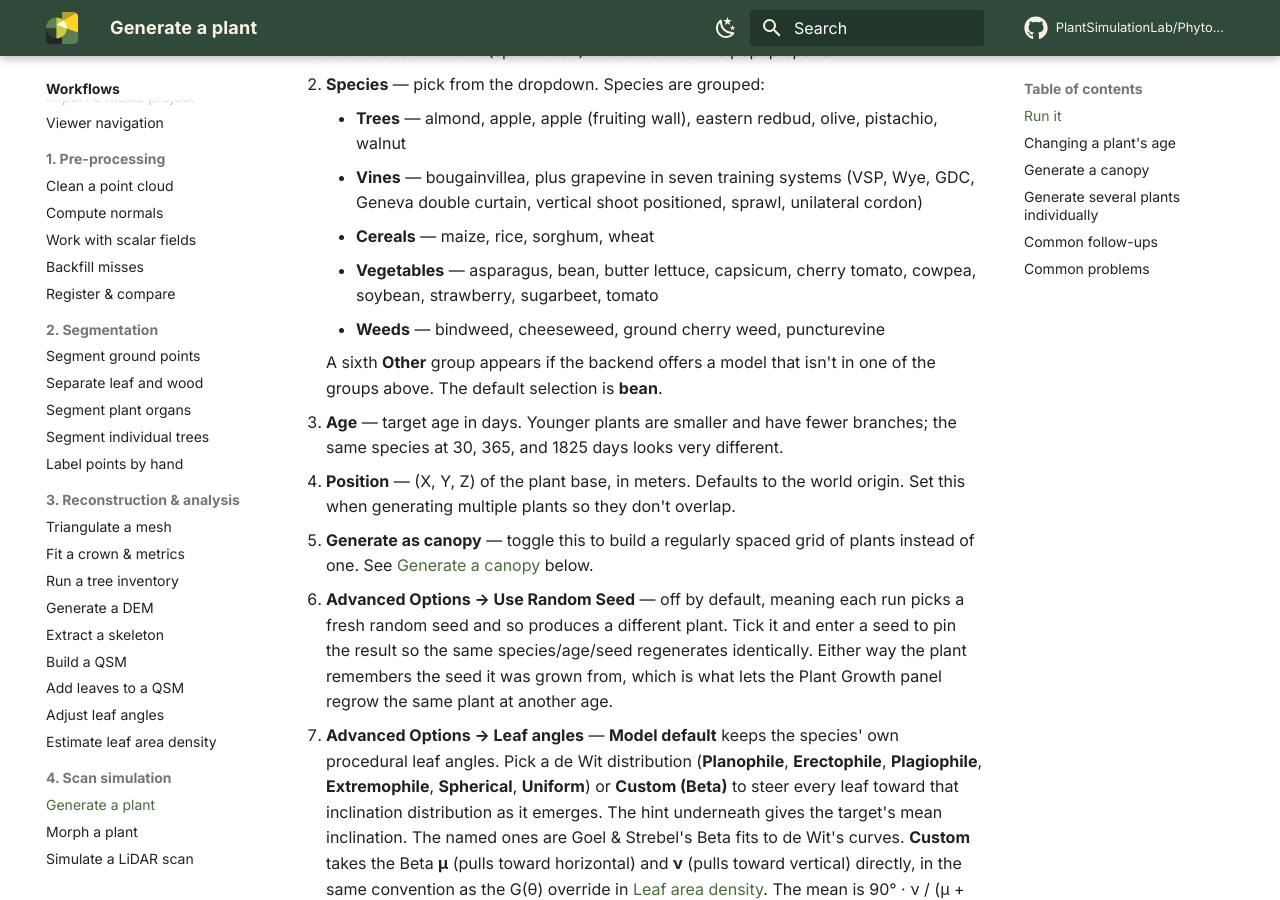
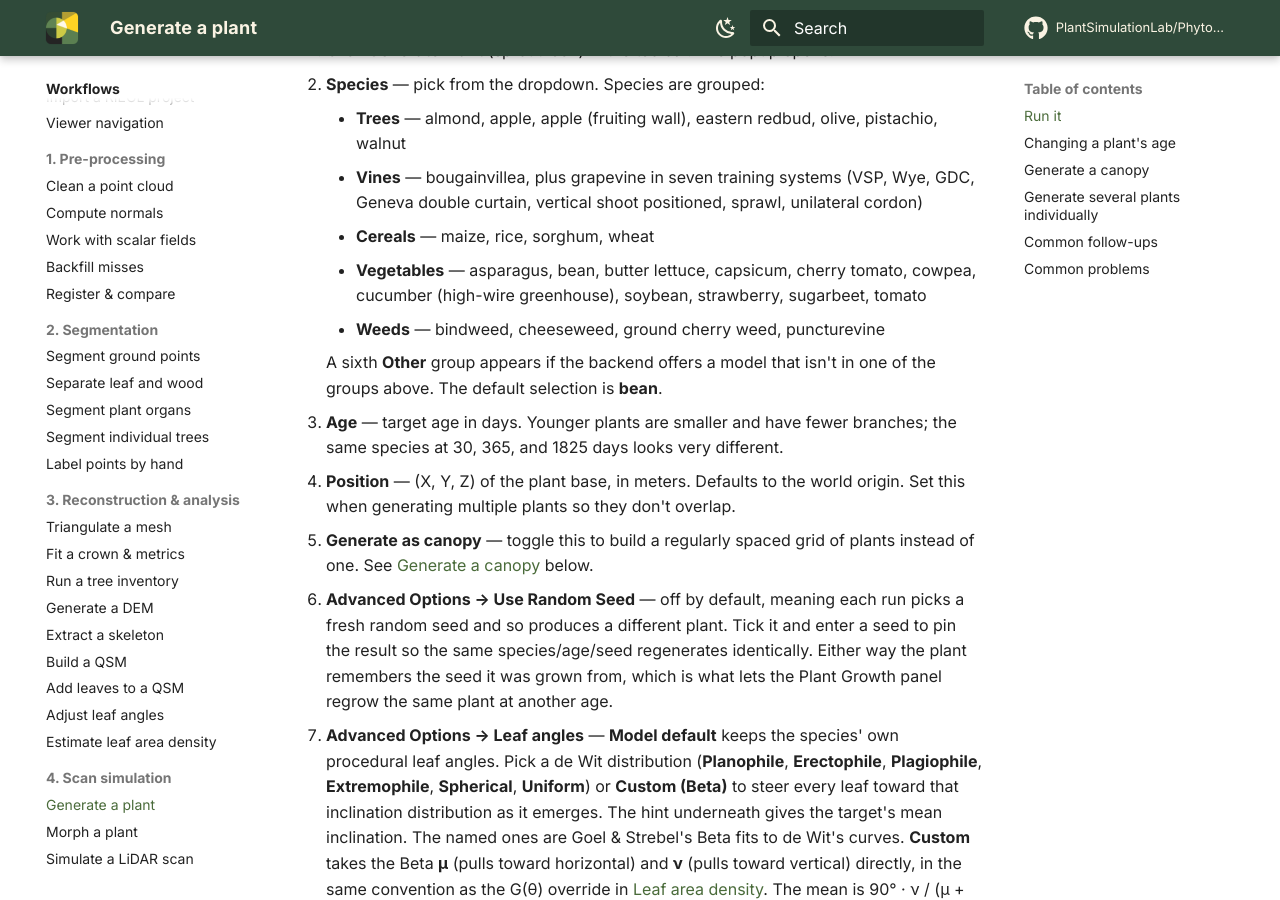
Before and after one commit to PlantSimulationLab/Phytograph, an MkDocs documentation site: the page built from docs/docs/workflows/generate-plant.md, in a window 1280 px wide and 900 px high, scrolled down 398 px. Built offline with MkDocs 1.6.1 and Material for MkDocs 9.7.7, drawn with Linux system fonts in a browser that asks for light colours; comment, search, counter and statistics services are not loaded.

Commit message:
chore(pyhelios): bump to v0.1.42 (helios-core 1.3.97)
PyHelios v0.1.41 -> v0.1.42, helios-core 1.3.96 -> 1.3.97. No API that
Phytograph calls was removed or renamed. The changelog items that reach
the backend:

- addTrianglesFromArraysTextured() now returns UUIDs in face order. The
  scan-mesh loader already loads one texture slot at a time to keep the
  organ mapping right, which stays correct under either order.
- CollisionDetection's SSE4.1 AABB slab test now handles axis-parallel
  rays exactly instead of dividing by an epsilon stand-in (x64 only;
  guarded by __SSE4_1__, so CI is what exercises it).
- The library adds a "cucumber" model; the Generate Plant popup files it
  under Vegetables instead of the catch-all Other group, and the docs
  list it.
- Overlapping PlantArchitecture calls no longer race on the process cwd
  (PyHelios#22), the bug _pin_helios_build works around.

pyhelios_build/CMakeLists.txt was dirty in the submodule with the stale
v0.1.36 blob (058c796); it was discarded, not carried.

Verified: backend pytest (3721 + 51 ML), scripting client (169), Vitest
(3446, incl. 140 script tests), typecheck, and the 29 Helios-dependent
E2E specs (55 tests) against a rebuilt bundle whose libhelios exports the
1.3.97 symbols.

Co-Authored-By: Claude Opus 5.5 <noreply@anthropic.com>

```diff
--- a/docs/docs/workflows/generate-plant.md
+++ b/docs/docs/workflows/generate-plant.md
@@ -18,7 +18,8 @@ background.
       sprawl, unilateral cordon)
     - **Cereals** — maize, rice, sorghum, wheat
     - **Vegetables** — asparagus, bean, butter lettuce, capsicum, cherry
-      tomato, cowpea, soybean, strawberry, sugarbeet, tomato
+      tomato, cowpea, cucumber (high-wire greenhouse), soybean,
+      strawberry, sugarbeet, tomato
     - **Weeds** — bindweed, cheeseweed, ground cherry weed, puncturevine
 
     A sixth **Other** group appears if the backend offers a model that isn't
```
Also changed, not shown: 1 other file.
